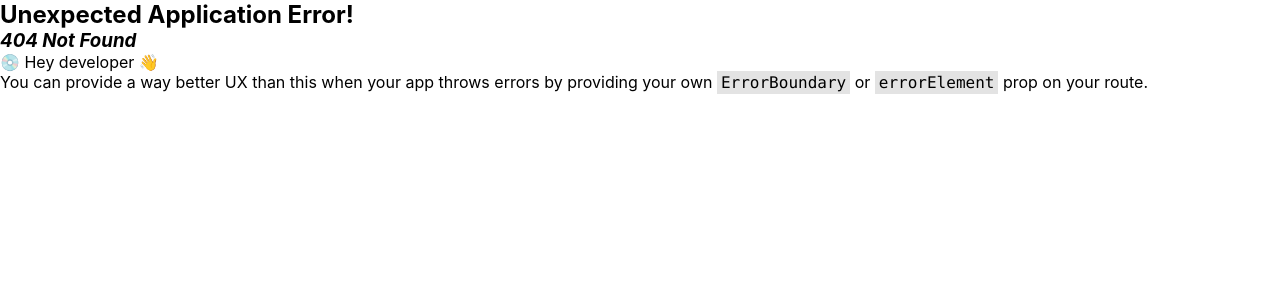
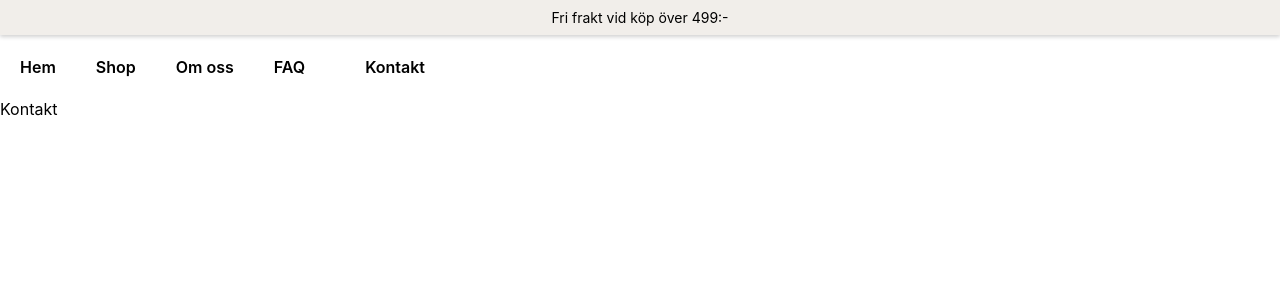
Before and after one commit to idadanielsson/Mywebshop, a React (Create React App) app in the folder client/my-app/: page /contact in a window 1280 px wide. Before the commit this address had no page. Shown: the top 300 px of the page. Built offline with nearby package versions, Linux system fonts and the light colour scheme.

Commit message:
added pages and links

```diff
--- a/client/my-app/src/App.tsx
+++ b/client/my-app/src/App.tsx
@@ -5,6 +5,7 @@ import Products from './components/products/Products';
 import { Nav } from './components/header/Nav';
 import { Footer } from './Footer';
 import { Outlet } from 'react-router-dom';
+import './components/home/Home.scss';
 
 function App() {
 	return (
--- a/client/my-app/src/components/header/Nav.tsx
+++ b/client/my-app/src/components/header/Nav.tsx
@@ -36,11 +36,20 @@ export const Nav = () => {
 							Shop
 						</Link>
 					</li>
-					<li className='navlinks'>Kontakt</li>
 
 					<li>
 						<Link className='navlinks' to='/about'>
 							Om oss
+						</Link>
+					</li>
+					<li>
+						<Link className='navlinks' to='/faq'>
+							FAQ
+						</Link>
+					</li>
+					<li className='navlinks'>
+						<Link className='navlinks' to='/contact'>
+							Kontakt
 						</Link>
 					</li>
 				</ul>
--- a/client/my-app/src/components/home/Home.tsx
+++ b/client/my-app/src/components/home/Home.tsx
@@ -8,9 +8,6 @@ import { Footer } from '../../Footer';
 export const Home = () => {
 	return (
 		<>
-			<div>
-				<Nav />
-			</div>
 			<div className='hero'>
 				<h3 className='hero__text'>Hem & inredning</h3>
 				<Link to='/products'>
--- /dev/null
+++ b/client/my-app/src/components/home/contact/Contact.tsx
@@ -0,0 +1,3 @@
+export const Contact = () => {
+	return <div>Kontakt</div>;
+};
--- /dev/null
+++ b/client/my-app/src/components/home/faq/Faq.tsx
@@ -0,0 +1,3 @@
+export const Faq = () => {
+	return <div>Faq</div>;
+};
--- a/client/my-app/src/router.tsx
+++ b/client/my-app/src/router.tsx
@@ -4,23 +4,20 @@ import Products from './components/products/Products';
 import { Home } from './components/home/Home';
 import ProductDetails from './components/products/ProductDetails';
 import { About } from './components/home/about/About';
+import { Faq } from './components/home/faq/Faq';
+import { Contact } from './components/home/contact/Contact';
 
 export const router = createBrowserRouter([
 	{
 		path: '/',
-		element: <Home />,
-		index: true,
-	},
-	{
-		path: '/about',
-		element: <About />,
-	},
-	{
-		path: '/products',
-		element: <Products />,
-	},
-	{
-		path: '/product/:id',
-		element: <ProductDetails />,
+		element: <App />,
+		children: [
+			{ path: '/', element: <Home />, index: true },
+			{ path: '/about', element: <About /> },
+			{ path: '/products', element: <Products /> },
+			{ path: '/product/:id', element: <ProductDetails /> },
+			{ path: '/faq', element: <Faq /> },
+			{ path: '/contact', element: <Contact /> },
+		],
 	},
 ]);
```
